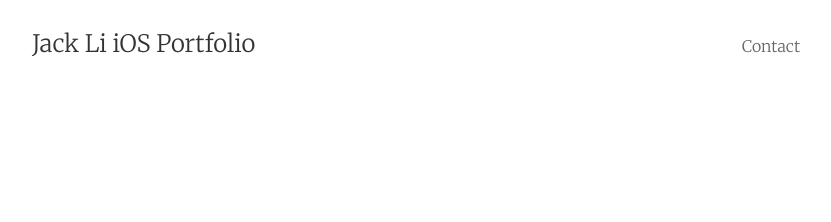
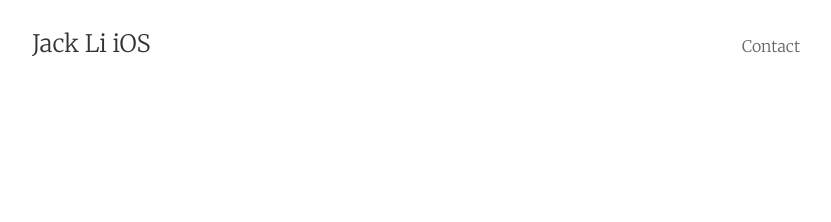
Before and after one commit to drjackl/drjackl.github.io, a Jekyll site: the page built from _posts/2016-05-16-qna.markdown, in a window 1280 px wide and 900 px high. Shown: the top 222 px of the window, without its empty margins (224-1055 px from the left). Built offline with Jekyll 4.4.1, drawn with Linux system fonts in a browser that asks for light colours.

Commit message:
Update _config.yml

```diff
--- a/_config.yml
+++ b/_config.yml
@@ -2,7 +2,7 @@ excerpt_separator: ""
 pygments: true
 markdown: kramdown
 url: http://drjackl.github.io
-title: Jack Li iOS Portfolio
+title: Jack Li iOS
 email: jack.li.mhci@gmail.com
 author: Jack Li
 description: My personal portfolio
```
